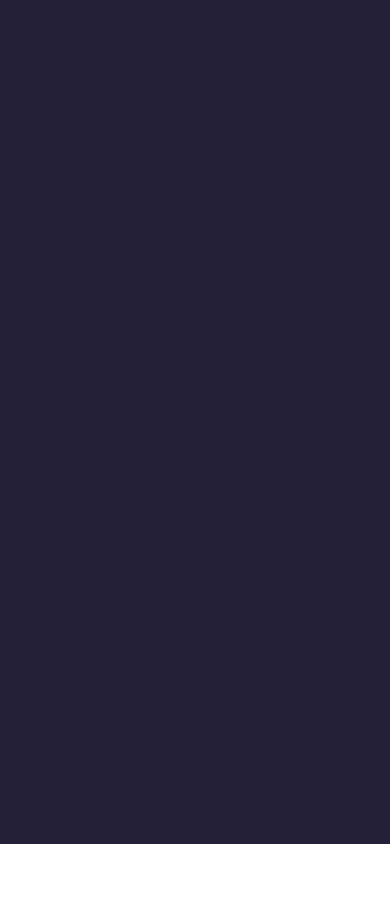
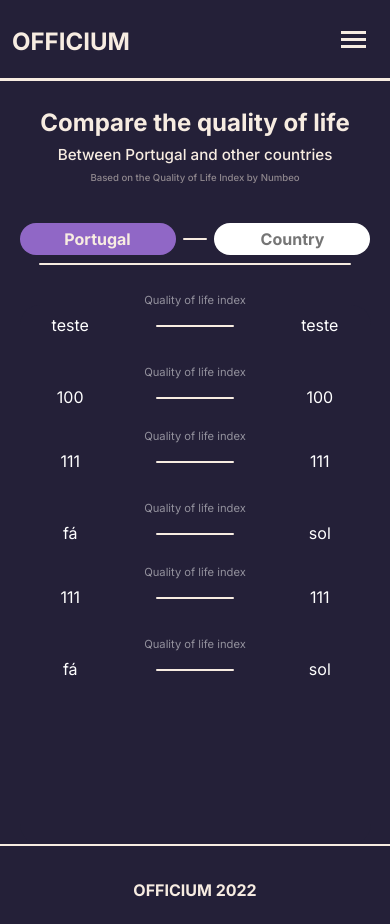
Before and after one commit to gitHubTiagoMarques/officium, a React (Create React App) app: page /Comparison in a window 390 px wide. Before the commit this address had no page. Before the commit the page ends 844 px from the top, so only its background shows below. Built offline with nearby package versions, Linux system fonts and the light colour scheme.

Commit message:
comparison done em mobile

```diff
--- a/src/App.css
+++ b/src/App.css
@@ -282,33 +282,34 @@ nav{
   display: flex;
   flex-direction: column;
   justify-content: center;
+  align-items: center;
+  align-self: center;
+  margin-top: -0.5em;
 }
 .one{
   display: flex;
   flex-direction: row;
-  margin-top: 2em;
+  margin-top: 1em;
   margin-bottom: 1em;
   color: white;
-  font-weight: 600;
   align-items: center;
   justify-content: center;
-  margin-left: 4em;
-  margin-right: 4em;
+
 }
 .one hr{
-  width: 6vw;
-  margin: 0;
-  margin-left: 2vw;
-  margin-right: 2vw;
+  width: 20vw;
+  margin: auto;
 }
-
+.one p{
+  width: 32vw;
+}
 .countries{
   display: flex;
   flex-direction: row;
   align-items: center;
   justify-content: center;
   margin-top: 2em;
-  margin-bottom: 1em;
+  margin-bottom: 0.5em;
 }
 .countries hr{
   width: 6vw;
@@ -319,7 +320,7 @@ nav{
 .input{
   border: 0;
   border-radius: 200px;
-  width: 15vw;
+  width: 40vw;
   height: 2em;
   text-align: center;
   padding: 0;
@@ -328,7 +329,7 @@ nav{
 .portugal{
   border: 0;
   border-radius: 200px;
-  width: 15vw;
+  width: 40vw;
   height: 2em;
   text-align: center;
   padding: 0;
@@ -338,7 +339,7 @@ nav{
 }
 .comparison{
   display: flex;
-  height: calc(100vh - 5rem);
+  height: calc(100vh - 5em);
   width: 100vw;
   flex-direction: column;
 }
@@ -370,9 +371,12 @@ hr{
 .compare{
   height: 75%;
   background-color: #242038;
-  margin-top: 4.2em;
+  margin-top: 2.5em;
   width: 90%;
+  display: flex;
+  flex-direction: column;
   align-self: center;
+  align-items: center;
   border-radius: 20px;
 }
 
@@ -383,10 +387,7 @@ a{
 a:active{
   color: gray !important;
 }
-#comparison{
-  margin-top: -5rem;
-  height: 5rem;
-}
+
 
 
 /* finder|||||||||||||||||||||||||| */
@@ -590,6 +591,16 @@ a:active{
   .two{
     flex-direction: row;
   }
+
+/* .comparison||||||||||||||||||||||||||||||||||||||||||||||||| */
+
+.input{
+width: 20vw;
+}
+.portugal{
+  width: 20vw;
+}
+
 /* resultado!!!!!!!!!!!!!!!!!!!!!!!!!!!1 */
 .resultado{
   width: 35em;
@@ -696,10 +707,7 @@ a:active{
   margin-left: 5vw;
   margin-right: -2vw;
 }
-#comparison{
-  margin-top: 0;
-  height: 0;
-}
+
 }
 
 
--- a/src/App.js
+++ b/src/App.js
@@ -3,6 +3,7 @@ import { Homepage } from './pages/Homepage.js';
 import {Finder} from './pages/Job_Finder.js';
 import {About_us} from './pages/About_us.js'
 import {Results} from './pages/Results.js'
+import { Countries } from './pages/Countries.js';
 
 import ReactDOM from "react-dom/client";
 import { BrowserRouter, Routes, Route } from "react-router-dom";
@@ -16,6 +17,7 @@ function App() {
           <Route path='/Finder' element={<Finder/>}/>
             <Route path='/About_us'element={<About_us/>}/>
           <Route path='/Results' element={<Results/>}/>
+          <Route path='/Comparison' element={<Countries/>}/>
 
         </Routes>
         </BrowserRouter>
--- a/src/components/comparison.js
+++ b/src/components/comparison.js
@@ -6,7 +6,6 @@ class Comparison extends Component{
     render(){
         return(
             <div className={"comparison snap"}>
-                <span   id="comparison"></span>
                 <h1>Compare the quality of life</h1>
                 <h2>Between Portugal and other countries</h2>
                 <h6>Based on the Quality of Life Index by Numbeo</h6>
@@ -38,12 +37,12 @@ class Comparison extends Component{
                     </div>
                     <div className={"two"}>
                     <div className={"one"}>
-                    <p>alquerubim</p>
+                    <p>111</p>
                     <div className={'ryze'}>
                         <p className={'legend'}>Quality of life index</p>
                     <hr></hr>
                     </div>
-                    <p>ponte de lima</p>
+                    <p>111</p>
                     </div>
                     <div className={"one"}>
                     <p>fá</p>
@@ -56,12 +55,12 @@ class Comparison extends Component{
                     </div>
                     <div className={"two"}>
                     <div className={"one"}>
-                    <p>alquerubim</p>
+                    <p>111</p>
                     <div className={'ryze'}>
                         <p className={'legend'}>Quality of life index</p>
                     <hr></hr>
                     </div>
-                    <p>ponte de lima</p>
+                    <p>111</p>
                     </div>
                     <div className={"one"}>
                     <p>fá</p>
@@ -74,7 +73,6 @@ class Comparison extends Component{
                     </div>
 
                 </div>
-                <hr/>
 
             </div>
 
--- a/src/components/hero.js
+++ b/src/components/hero.js
@@ -1,6 +1,5 @@
 import { Link } from "react-router-dom"
 import image from "../assets/hero.png"
-import { Comparison } from "./comparison"
 export function Hero (){
     return(
         <section className={"hero snap"}>
@@ -11,7 +10,7 @@ export function Hero (){
             <h2 className={"sub"}>There are lots of benefits.</h2>
             </div>
             <div className="calldiv">
-                    <a href="#comparison"><button className={"call"}>Learn More</button></a>
+                    <Link to={'/comparison'}><button className={"call"}>Learn More</button></Link>
             <p>or</p>
             <Link to={"/Finder"} className="text-black"><h6><u>Find a Job</u></h6></Link>
             </div>
--- /dev/null
+++ b/src/pages/Countries.js
@@ -0,0 +1,17 @@
+import '../App.css';
+import React, { Component } from 'react';
+import {Navv} from '../components/navbar.js'
+import {Footer} from '../components/footer.js'
+import { Comparison } from '../components/comparison.js';
+
+function Countries() {
+    return (
+        <div className={"about_us"}>
+            <Navv></Navv>
+            <Comparison></Comparison>
+            <Footer></Footer>
+        </div>
+    );
+}
+
+export {Countries};
--- a/src/pages/Homepage.js
+++ b/src/pages/Homepage.js
@@ -5,7 +5,6 @@ import {Footer} from '../components/footer.js'
 import {Hero} from '../components/hero.js'
 import { Carro } from '../components/carro';
 import {Nowadays} from "../components/nowadays";
-import { Comparison } from '../components/comparison.js';
 
 function Homepage() {
     return (
@@ -13,9 +12,7 @@ function Homepage() {
         <Navv></Navv>
         <Hero></Hero>
         <Carro></Carro>
-        <Comparison></Comparison>
         <Nowadays></Nowadays>
-
         <Footer></Footer>
       </div>
     );
```
